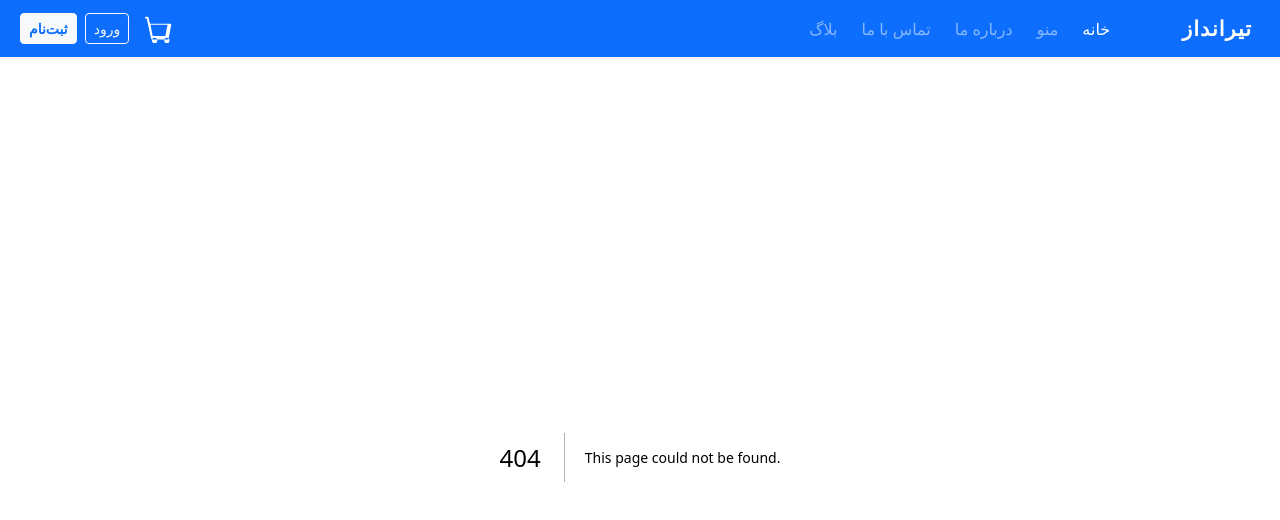
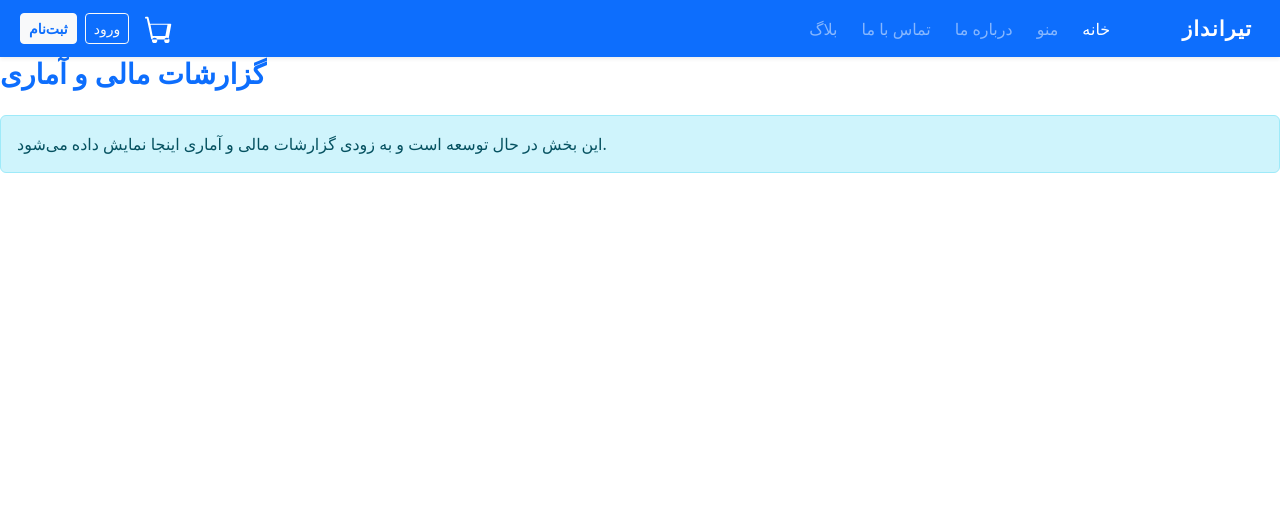
Before and after one commit to artificialxflow/tirandaz-food, a Next.js app: page /admin/reports in a window 1280 px wide. Before the commit this address had no page. Shown: the top 520 px of the page. Built offline with nearby package versions, Linux system fonts and the light colour scheme.

Commit message:
Create page.tsx

```diff
--- /dev/null
+++ b/app/admin/reports/page.tsx
@@ -0,0 +1,8 @@
+export default function AdminReportsPage() {
+  return (
+    <div>
+      <h3 className="fw-bold mb-4 text-primary">گزارشات مالی و آماری</h3>
+      <div className="alert alert-info">این بخش در حال توسعه است و به زودی گزارشات مالی و آماری اینجا نمایش داده می‌شود.</div>
+    </div>
+  );
+}
```
